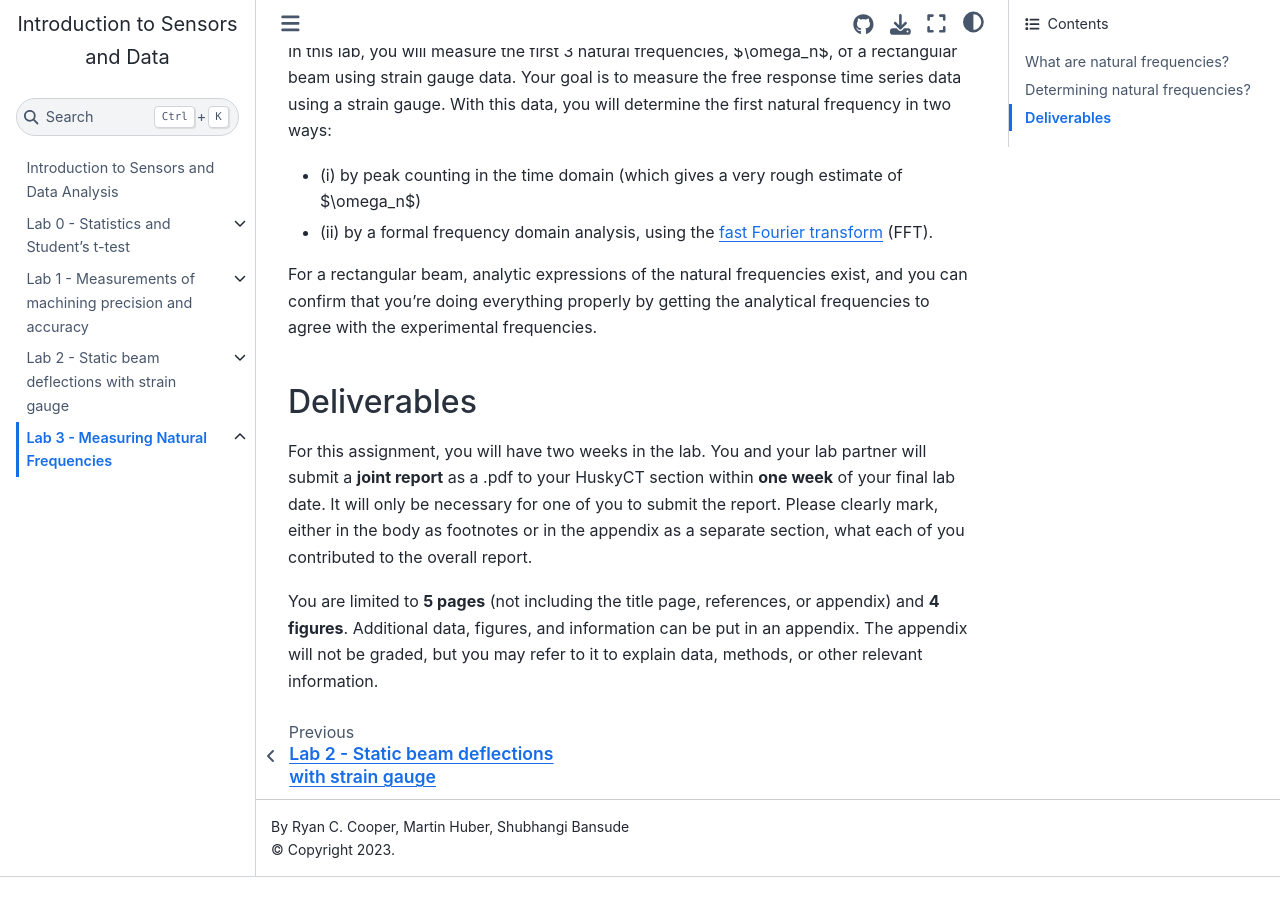
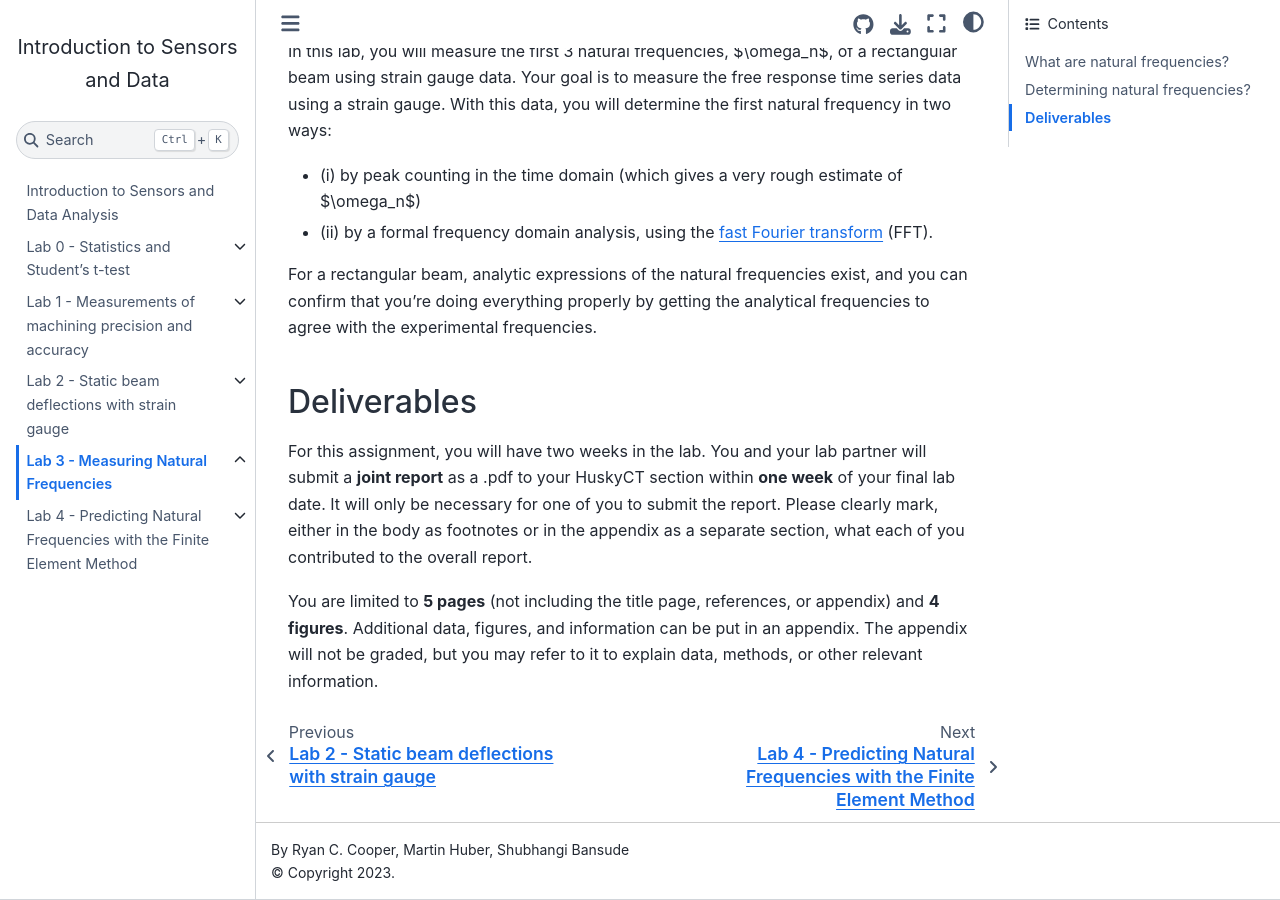
Before and after one commit to cooperrc/sensors_and_data, a Jupyter Book: the page built from ME3263-Lab_03/README.md, in a window 1280 px wide and 900 px high, scrolled down 585 px. Built offline with Jupyter Book 1.0.4 settings and Sphinx 7.4.7 and the Sphinx Book theme 1.1.4, drawn with Linux system fonts in a browser that asks for light colours; pages that are not in the unit, such as notebooks, are missing from menus; before the commit the page ends 1462 px from its top, so only the background shows below that; some of the changed lines change nothing that is shown.

Commit message:
updating and uploading Lab 04

```diff
--- /dev/null
+++ b/ME3263-Lab_04/ME3263-Lab_04P.md
@@ -0,0 +1,42 @@
+# Laboratory 4 - Procedure
+
+In this lab, you will develop a model of your cantilevered beam using Ansys, and conduct a modal analysis to discover its fundamental
+frequencies and mode shapes. You will be judging the accuracy of your model in three ways:
+
+- Convergence - examining the tendency of the FEA to approach a final solution with decreasing element size
+- Verification - comparing your results to an analytical model
+- Validation - comparing your results to an experimental model
+
+
+## Task 0 - Getting started
+
+-  Open Ansys, and familiarize yourself with the interface. Poke around and take a look at different menus
+-  There is extensive "Help" documentation available from the top menu bar. It includes "getting started" resources that could be helpful
+
+## Task 1 - Define your physical model
+
+-  Start a new project.
+-  To select a modal analysis, drag the "modal" option from the left-hand menu into the project schematic.
+-  Right-click on "engineering data" to add materials to your model and edit their properties
+-  Right-click on "geometry" and open a new DesignModeler file. Here you can define the geometry of your bar.
+
+## Task 2 - Define your analysis
+
+-  Right-click on "model" to edit
+-  Make sure your bar is using the correct material - under "geometry" select your shape and check the bottom-left info pane
+-  Add a fixed-support condition to one end of your beam by right-clicking on "modal"
+-  Select "mesh" in the left-hand pane. In the info panel, turn off adaptive sizing. Edit the element size to change the number of nodes
+
+## Task 3 - Run your analysis
+
+-  Right-click "solution" and select solve
+-  Make a note of the natural frequencies and the number of nodes
+-  You may add mode shape visualizations to the model by highlighting them in the table and selecting "Create mode shape results" in the right-click context menu
+-  Increase the number of nodes and re-run the solution.
+-  You are looking to demonstrate and document convergence of the first three mode shapes.
+-  Using a probe, investigate the strain at a location corresponding to you strain gauge.
+
+## Your Report
+
+-  Demonstrate convergence of the first three modes, using the two methods shown in the Background and Resources section.
+-  Compare your FEA results to your experimental and analytically predicted results.
--- a/ME3263-Lab_04/README.md
+++ b/ME3263-Lab_04/README.md
@@ -1,18 +1,35 @@
-# ME3263 Introduction to Sensors and Data Analysis (Fall 2018)
-
-## Lab #4 Predicting Natural Frequencies with the Finite Element Method
+# Lab 4 - Predicting Natural Frequencies with the Finite Element Method
 
 
-### What is the Finite Element Method?
+## What is the Finite Element Method?
 
-The Euler-Lagrange dynamic beam equation is an example of a partial differential
-equation (PDE). These equations are common in many engineering applications e.g.
-solid mechanics, electromagnetics, fluid mechanics, and quantum mechanics. The
-finite element method solves PDEs. The FEM process involves two steps to create
-matrices for a computer algorithm solution. First, the PDE is integrated from
-the strong form to the weak form. Second, an approximation of the variable
-"shapes" within each "element" is created to convert the integrals and
-derivatives into matrices
-[(1)](http://bcs.wiley.com/he-bcs/Books?action=index&bcsId=3625&itemId=0470035803).
-For elements with nodes only at vertices, such as cubes (hexahedrons) or
-pyramids (tetrahedrals), the "shape" function is linear for displacement.
+Many engineering problems present themselves as partial differential equations (PDEs). The fields of solid mechanics, electromagnetics,
+fluid mechanics, and heat transfer often describe a spatially varying quantity using PDEs - imagine, for example, the strain or
+temperature distribution across an engine component. For simple geometries, these types of "boundary value problems" can be solved
+analytically. For complicated geometries, analytical solutions are at best prohibitively time consuming and at worst impossible.
+In such cases, Finite Element Analysis (FEA) is the standard solution method.
+
+The Finite Element Method (FEM) involves taking a continuous representation of a physical system and breaking it up into a finite number
+of elements. In three dimensions, these elements would commonly be shapes like cubes (hexahedrons) or pyramids (tetrahedrons). They are
+connected to their neighbors via "nodes" at each corner. This method results in a set of simultaneous algebraic equations that, when
+solved together, satisfies the governing equations (e.g., displacement or stress) at every node. With an increasing number of elements,
+the solution found using FEA will approach the analytical solution.
+
+## Modal analysis with the Finite Element Method
+
+In this lab, you will develop a model of your cantilevered beam using Ansys, and conduct a modal analysis to discover its fundamental
+frequencies and mode shapes. You will be judging the accuracy of your model in three ways:
+
+- Convergence - examining the tendency of the FEA to approach a final solution with decreasing element size
+- Verification - comparing your results to an analytical model
+- Validation - comparing your results to an experimental model
+
+## Deliverables
+
+For this assignment, you will have two weeks in the lab. You and your lab partner will submit a __joint report__ as a .pdf to your
+HuskyCT section within __one week__ of your final lab date. It will only be necessary for one of you to submit the report. Please clearly
+mark, either in the body as footnotes or in the appendix as a separate section, what each of you contributed to the overall report.
+
+You are limited to __5 pages__ (not including the title page, references, or appendix) and __4 figures__. Additional data, figures, and
+information can be put in an appendix. The appendix will not be graded, but you may refer to it to explain data, methods, or other
+relevant information.
--- a/_toc.yml
+++ b/_toc.yml
@@ -15,9 +15,10 @@
   sections:
     - file: ME3263-Lab_03/ME3263-Lab_03BR
     - file: ME3263-Lab_03/ME3263-Lab_03P
-#- file: ME3263-Lab_04/README
-#  sections:
-#    - file: ME3263-Lab_04/ME3263-Lab_04
+- file: ME3263-Lab_04/README
+  sections:
+    - file: ME3263-Lab_04/ME3263-Lab_04BR
+    - file: ME3263-Lab_04/ME3263-Lab_04P
 #- file: ME3263-Lab_05/README
 #  sections:
 #    - file: ME3263-Lab_05/ME3263-Lab_05
```
Also changed, not shown: 1 other file.
